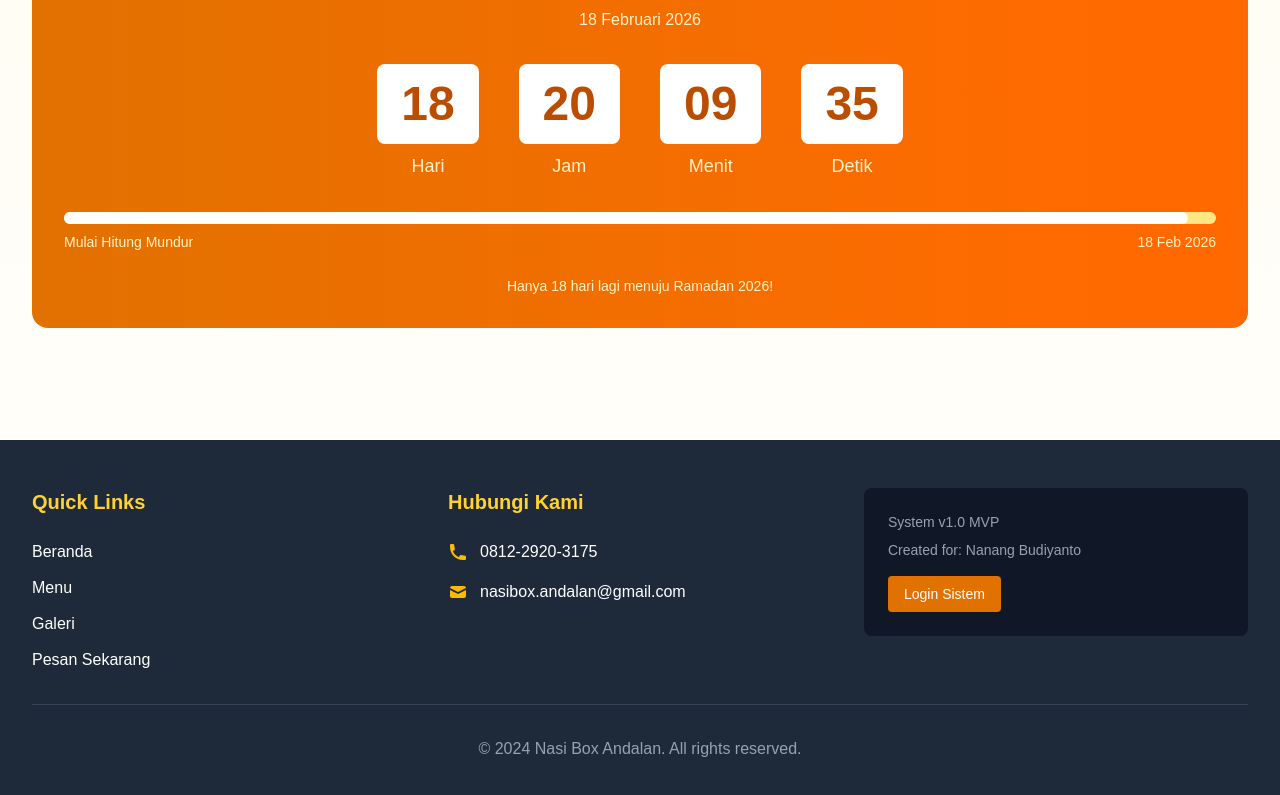
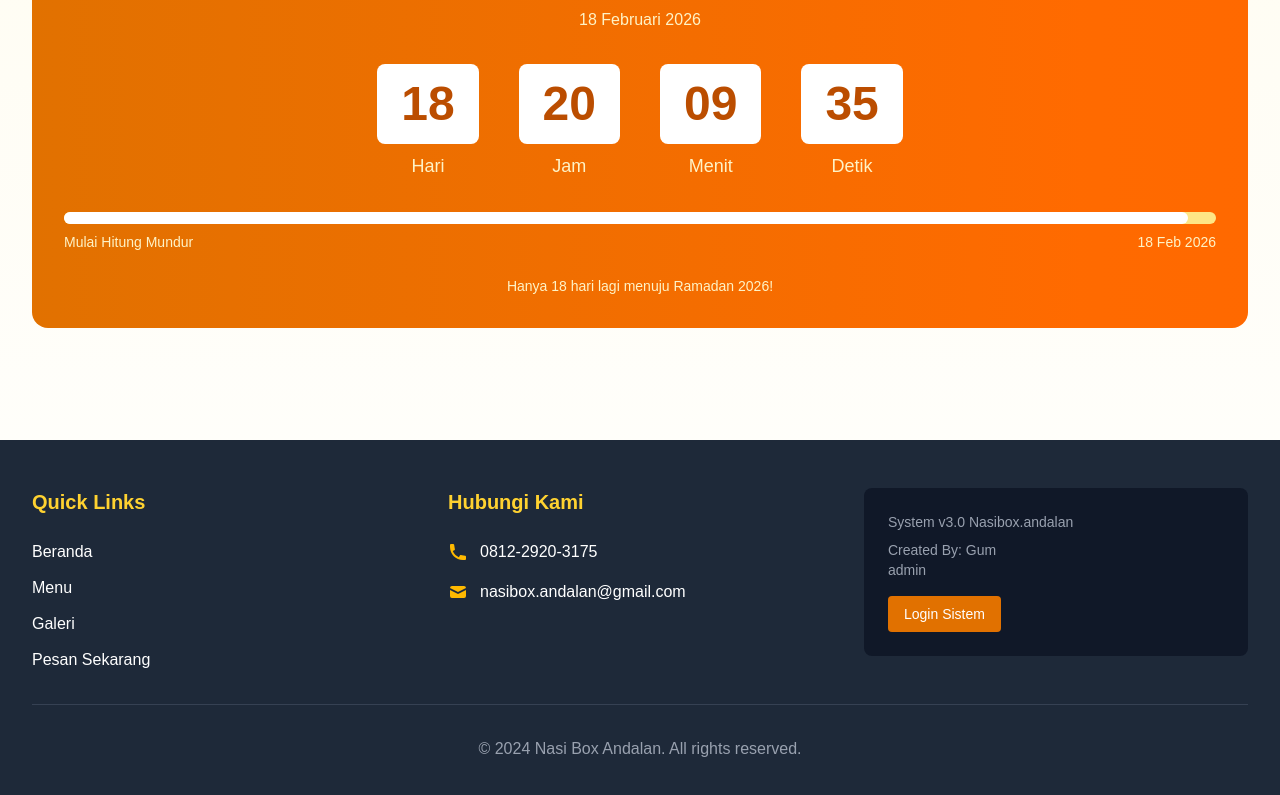
Before and after one commit to alifikrikroirulnisa-ui/nasibox-app, a Next.js app: page / in a window 1280 px wide. Shown: the part 670-1465 px from the top of the page. Built offline with nearby package versions, Linux system fonts and the light colour scheme.

Commit message:
update: profesional create order by Gum

```diff
--- a/app/page.tsx
+++ b/app/page.tsx
@@ -255,8 +255,9 @@ export default function Home() {
             {/* System Info */}
             <div className="border-t border-gray-700 pt-8 md:pt-0 md:border-t-0">
               <div className="bg-gray-900 p-6 rounded-lg">
-                <p className="text-sm text-gray-400 mb-2">System v1.0 MVP</p>
-                <p className="text-sm text-gray-400">Created for: Nanang Budiyanto</p>
+                <p className="text-sm text-gray-400 mb-2">System v3.0 Nasibox.andalan</p>
+                <p className="text-sm text-gray-400">Created By: Gum</p>
+		<p className="text-sm text-gray-400">admin</p>
                 <div className="mt-4">
                   <Link href="/login" className="inline-block bg-amber-600 text-white px-4 py-2 rounded hover:bg-amber-700 transition text-sm">
                     Login Sistem
```
